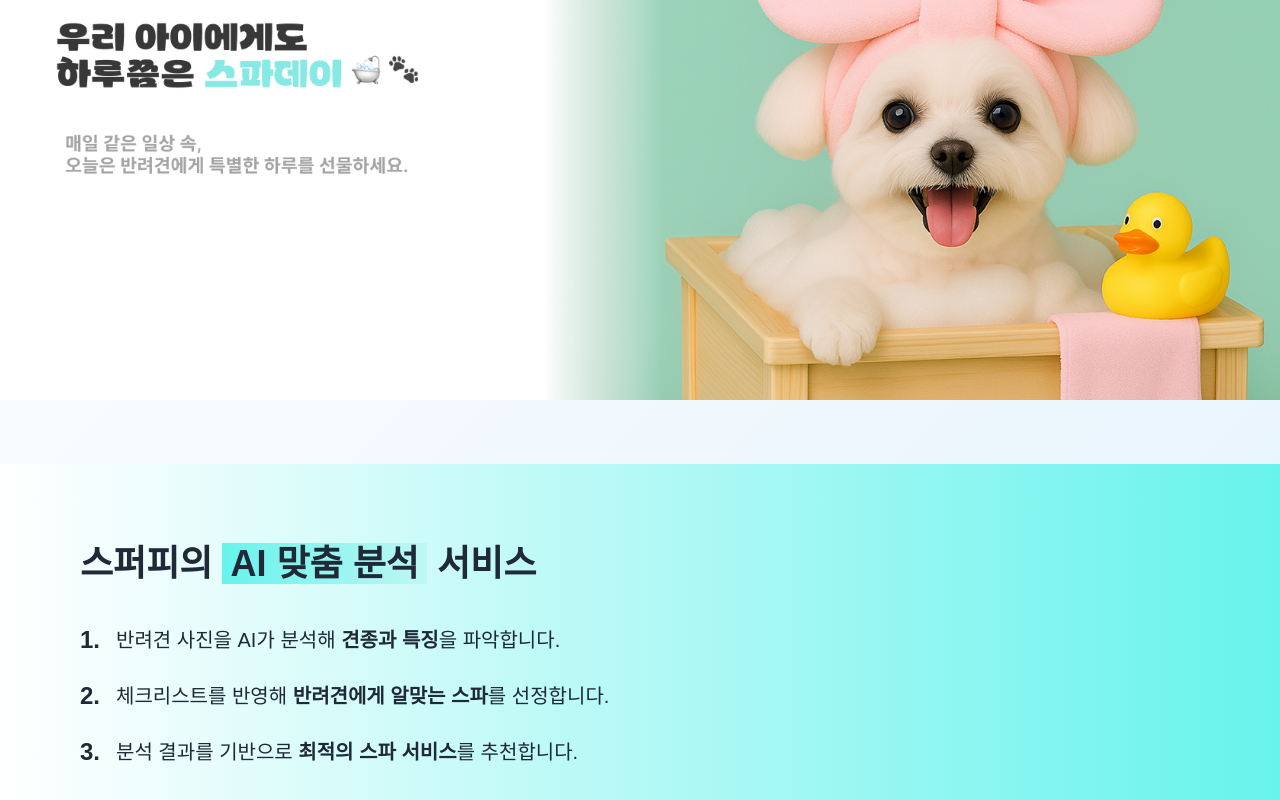
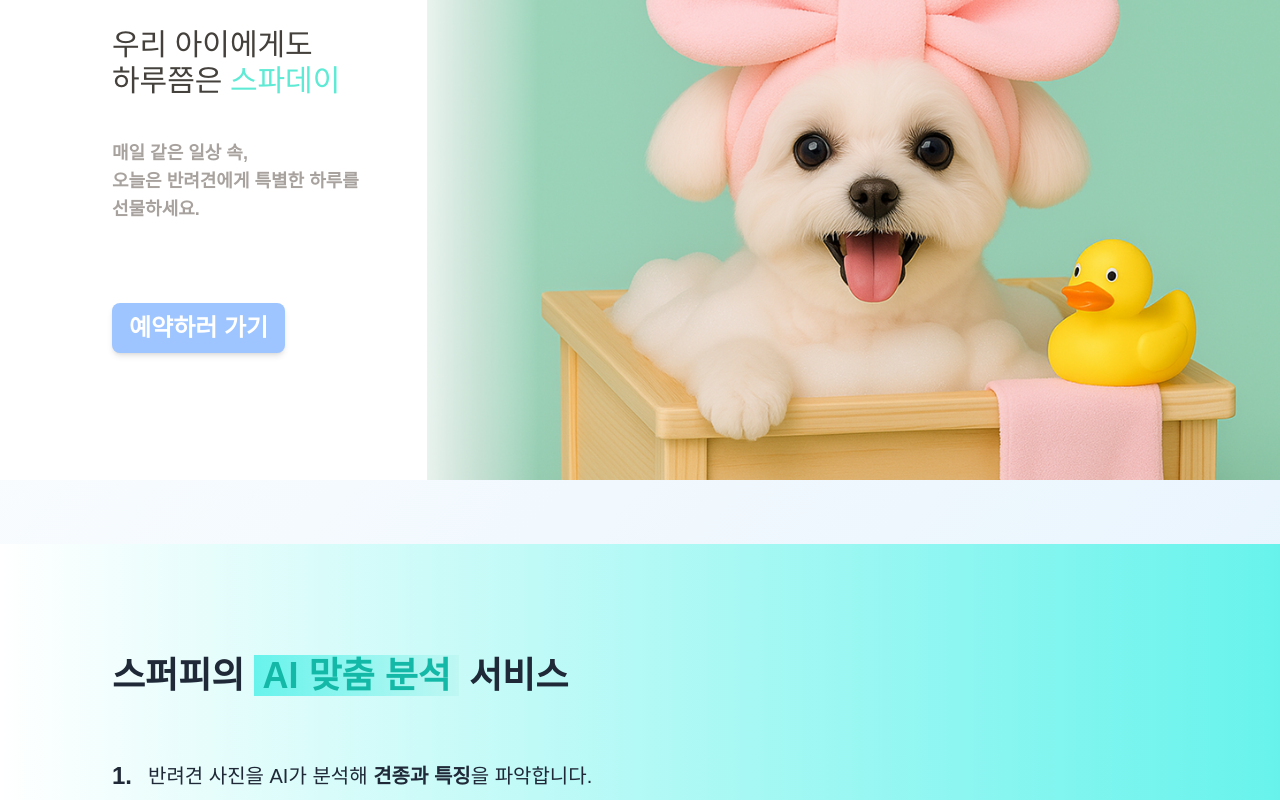
Before and after one commit to yemyum/Spurfy, a React (Vite) app in the folder frontend/: page / in a window 1280 px wide. Shown: the part 260-1060 px from the top of the page. Built offline with nearby package versions, Linux system fonts and the light colour scheme; no server answers; a web font is replaced by a local one.

Commit message:
feat: 메인페이지 ui 보완

```diff
--- a/frontend/src/pages/Home.jsx
+++ b/frontend/src/pages/Home.jsx
@@ -1,30 +1,55 @@
 import React, { useState, useEffect, useRef } from 'react';
 import { Link } from 'react-router-dom';
-import SpurfyBanner from '../assets/SpurfyBanner.png';
+import SpurfyDog from '../assets/SpurfyDog.png';
 import SpurfyButton from '../components/Common/SpurfyButton';
 
 function Home() {
-  const bannerRef = useRef(null);
 
   return (
   <div className="w-full flex flex-col items-center mt-10 mb-10">
-    <div className="relative w-full h-[500px]" ref={bannerRef}>
-    {/* 배경 이미지 */}
-    <img
-    src={SpurfyBanner}
-    alt="스퍼피 메인 배너"
-    className="absolute inset-0 w-full h-full object-cover"
-    style={{
-      objectPosition: "center top", // 필요하면 center center
-    }}
-    />
-    </div>
+    {/* 1. 상단 메인 배너 섹션 (왼쪽 텍스트 + 오른쪽 강아지 이미지) */}
+          {/* 왼쪽: 메인 문구 영역 */}
+        <div className="relative w-full overflow-hidden flex md:flex-row flex-col items-center min-h-[500px] md:h-[580px]"> {/* md:h-[550px]로 큰 화면 높이 고정 */}
+
+        {/* 왼쪽: 텍스트 패널 영역 (항상 흰색 배경) */}
+        {/* 작은 화면에서는 가로 꽉 채움, 큰 화면에서는 1/3 너비 */}
+        <div className="w-full md:w-1/3 h-full flex flex-col justify-center items-center md:items-start text-center md:text-left bg-white px-8 py-8">
+          <div className="md:ml-12 px-8">
+            <h1 className="text-3xl md:text-3xl font-logo text-stone-700 mb-10 leading-tight">
+              우리 아이에게도 <br />
+              하루쯤은 <span className="text-teal-300">스파데이</span>
+            </h1>
+            <p className="text-xl md:text-lg text-stone-400 font-semibold mb-20">
+              매일 같은 일상 속, <br />
+              오늘은 반려견에게 특별한 하루를 선물하세요.
+            </p>
+            <Link to="/spalist">
+              <SpurfyButton
+                variant="primary"
+                className="px-4 py-2 text-2xl shadow-md font-bold"
+              >
+                예약하러 가기
+              </SpurfyButton>
+            </Link>
+          </div>
+        </div>
+
+        {/* 오른쪽: 강아지 이미지 영역 (나머지 공간을 모두 차지) */}
+        {/* 작은 화면에서는 높이를 제한해서 텍스트 아래에 잘 보이도록, 큰 화면에서는 높이 꽉 채움 */}
+        <div className="w-full md:w-2/3 h-[300px] md:h-full flex-shrink-0 mt-4 md:mt-0 overflow-hidden">
+          <img
+            src={SpurfyDog}
+            alt="스파하는 귀여운 강아지"
+            className="w-full h-full object-cover object-center"
+          />
+        </div>
+      </div>
+
 
     {/* 2. AI 맞춤 분석 서비스 강조 섹션 */}
-      <div className="w-full bg-gradient-to-r from-white to-[#67F3EC] mt-16 mb-10">
-        <div className='p-20'>
-        <h2 className="text-4xl font-bold mb-10">
-          스퍼피의 <span className="bg-gradient-to-r from-[#67F3EC] to-[#BFF7F3] px-2">AI 맞춤 분석</span> 서비스
+      <div className="w-full min-h-[580px] p-28 bg-gradient-to-r from-white to-[#67F3EC] mt-16 mb-16">
+        <h2 className="text-4xl font-bold mb-16">
+          스퍼피의 <span className="bg-gradient-to-r from-[#67F3EC] to-[#BFF7F3] px-2 text-teal-500">AI 맞춤 분석</span> 서비스
         </h2>
 
         <div className="flex flex-col items-start mb-10 text-left space-y-6 text-lg text-gray-800">
@@ -52,15 +77,13 @@ function Home() {
         <Link to="/dog-spa-ai" className="inline-block">
           <SpurfyButton
             variant="ai"
-            className="px-5 py-3 text-2xl shadow-sm"
+            className="px-5 py-3 text-2xl shadow-md"
           >
             추천받으러 가기
           </SpurfyButton>
         </Link>
         </div>
       </div>
-
-    </div>
 );
 }
 
--- a/frontend/src/pages/MyReservationDetail.jsx
+++ b/frontend/src/pages/MyReservationDetail.jsx
@@ -94,7 +94,7 @@ function MyReservationDetail() {
 
             <div className="border border-gray-200 py-6 rounded-md shadow-sm bg-white mb-6 relative">
                 <span
-                  className={`absolute top-4 right-4 inline-block px-3 py-1 rounded-full text-xs font-semibold ${statusLabel[reservation.reservationStatus]?.tagClass || 'bg-gray-100 text-gray-800'}`}
+                  className={`absolute top-4 right-4 inline-block px-3 py-1 rounded-full text-xs font-semibold ${statusLabel[reservation.reservationStatus]?.tagClass || 'bg-red-100 text-red-500'}`}
                 >
                  {statusLabel[reservation.reservationStatus]?.text || reservation.reservationStatus}
                 </span>
@@ -104,8 +104,8 @@ function MyReservationDetail() {
 
                 <div className="pb-4 mb-4 border-b border-gray-200 px-6">
                 <p className="text-lg mb-2">스파 서비스명: <span>{reservation.serviceName}</span></p>
+                <p className="mb-2">예약날짜: {reservation.reservationDate} {reservation.reservationTime}</p>
                 <p className="mb-2">반려견: {reservation.dogName}</p>
-                <p className="mb-2">예약 일시: {reservation.reservationDate} {reservation.reservationTime}</p>
                 </div>
                 {/* 결제 수단 (paymentMethod) */}
                 <div className="pb-4 mb-4 border-b border-gray-200 px-6">
--- a/frontend/src/pages/MyReservationList.jsx
+++ b/frontend/src/pages/MyReservationList.jsx
@@ -105,12 +105,11 @@ function MyReservationList() {
   </div>
 
   {/* ⭐ 2. 가운데: 예약 정보 텍스트 (서비스명, 날짜, 가격)⭐ */}
-  <div className="flex-grow flex flex-col justify-between">
+  <div className="flex-grow flex flex-col justify-between mt-1">
     <div> {/* 서비스명 */}
       <p className="text-lg font-bold text-gray-800">{r.serviceName}</p>
-    </div>
-    <div> {/* 날짜, 가격 */}
-      <p className="text-gray-600 text-sm mb-1">{r.reservationDate} {r.reservationTime}</p>
+      {/* 날짜, 가격 */}
+      <p className="text-gray-500 text-sm mb-4">예약날짜: {r.reservationDate} {r.reservationTime}</p>
       <p className="text-gray-900 font-bold text-lg">{r.price ? r.price.toLocaleString() : "가격 정보 없음"}원</p>
     </div>
   </div>
```
Also changed, not shown: frontend/src/assets/SpurfyDog.png (added).
